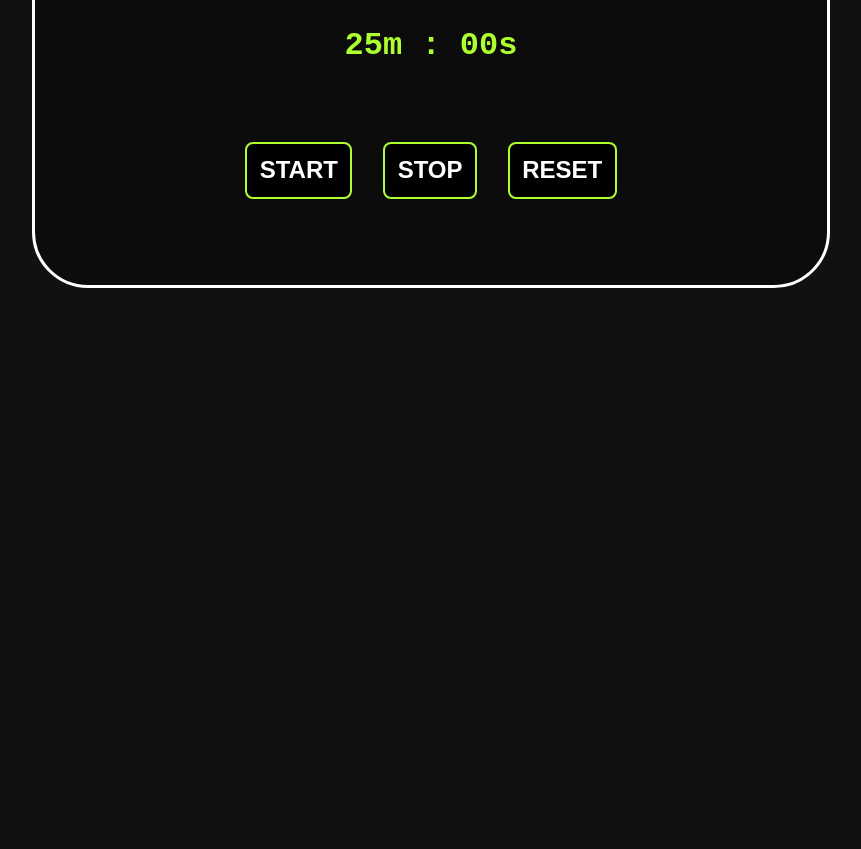
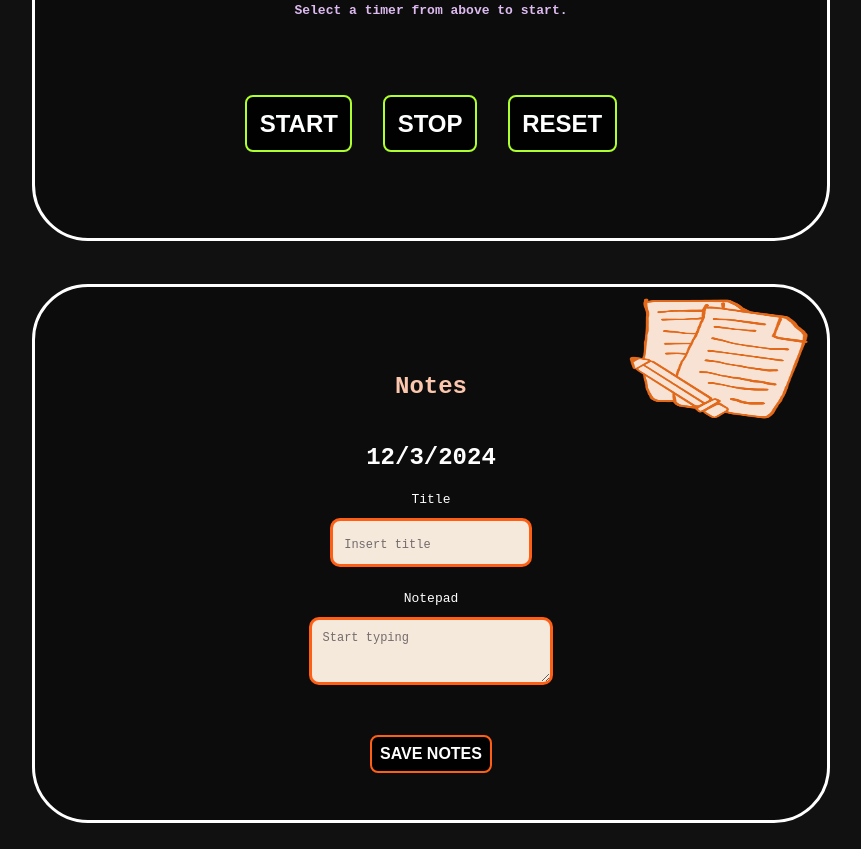
Before and after one commit to anita-campbell714/Sundial, a website: page index.html in a window 1280 px wide. Shown: the part 1003-1852 px from the top of the page, without its empty margins (209-1070 px from the left). Before the commit the page ends 1316 px from the top, so only its background shows below. Drawn offline with Linux system fonts and the light colour scheme.

Commit message:
reset button working now, added notepad functionality, need to create backend server to save notes. Updates to notepad css to be made

```diff
--- a/index.html
+++ b/index.html
@@ -23,12 +23,12 @@
 
         <div class="timer-container">
             <h1 id="pomodoro">Pomodoro</h1>
-            <div id="timer-message">Select a timer:</div>
             <div class="timer-type">
                 <button id="studyBtn">Study Timer</button>
                 <button id="shortBtn">Short Break</button>
                 <button id="longBtn">Long Break</button>
             </div>
+            <div id="timer-message">Select a timer from above to start.</div>
             <div id="study-timer" class="show-timer" data-duration="25.00">
                 25m : 00s
             </div>
@@ -44,6 +44,21 @@
                 <button id="reset-timer">RESET</button>
             </div>
         </div>
+        <div class="notes-container">
+            <h1 class="notesHeader">Notes</h1>
+            <form>
+                <div id="title-container">
+                    <p id="date"></p>
+                    <label for="title">Title</label>
+                    <input id="title-box" type="text" placeholder="Insert title">
+                </div>
+                <div id="notepad-container">
+                    <label for="notepad">Notepad</label>
+                    <textarea id="notepad-box" type="text" placeholder="Start typing"></textarea>
+                </div>
+            </form>
+            <button class="save-btn">SAVE NOTES</button>
+        </div>
     </div>
     <script src="index.js"></script>
 </body>
--- a/index.js
+++ b/index.js
@@ -52,15 +52,15 @@ let currentTimer = null;
 let pomodoro = document.getElementById("study-timer")
 let shortP = document.getElementById("short-timer")
 let longP = document.getElementById("long-timer")
+let timerMessage = document.getElementById("timer-message")
 
-let pomodoroStopStatus = 0
-
-function showDefaultTimer() {
-    pomodoro.style.display = "block";
+function showDefaultMessage() {
+    pomodoro.style.display = "none";
     shortP.style.display = "none";
     longP.style.display = "none";
+    timerMessage.style.display = "block"
 }
-showDefaultTimer();
+showDefaultMessage();
 
 
 function hideAllTimers() {
@@ -70,7 +70,8 @@ function hideAllTimers() {
     })
 }
 
-let selectedTimer = []
+let myInterval = null;
+let selectedTimer;
 
 document.getElementById("studyBtn").addEventListener("click", function() {
     console.log("Study Timer has been selected")
@@ -92,10 +93,6 @@ document.getElementById("longBtn").addEventListener("click", function() {
     longP.style.display = "block"
     currentTimer = longP
 })
-
-console.log(selectedTimer)
-
-let myInterval = null;
 
 function startTimer(timerDisplay) {
     if(myInterval) {
@@ -142,9 +139,26 @@ if (currentTimer) {
 }
 });
 
-// let allTimers = document.getElementById(".show-timer")
+document.getElementById("reset-timer").addEventListener("click", function () {
+    clearInterval(myInterval)
+    let originalTimer = currentTimer.getAttribute("data-duration")
 
-document.getElementById("reset-timer").addEventListener("click", function () {
-    clearInterval(stopStatus)
-    allTimers.innerHTML = currentTimer
+    if(originalTimer === "25.00") {
+        currentTimer.innerHTML = "25m : 00s"
+    }
+    else if(originalTimer === "5.00") {
+        currentTimer.innerHTML = "5m : 00s"
+    }
+    else if(originalTimer === "10.00") {
+        currentTimer.innerHTML = "10m : 00s"
+    }
 })
+
+
+//Notepad
+n =  new Date();
+y = n.getFullYear();
+m = n.getMonth() + 1;
+d = n.getDate();
+
+document.getElementById("date").innerHTML = m + "/" + d + "/" + y;
--- a/style.css
+++ b/style.css
@@ -4,7 +4,10 @@ body {
     align-items: center;
     margin: 2%;
     background-color: rgba(0, 0, 0, 0.932);
-    /* background-color: white; */
+    font-family: monospace;
+}
+
+.mainLoginInput::placeholder{
     font-family: monospace;
 }
 
@@ -22,6 +25,7 @@ body {
 #stopwatchTitle {
     color: rgb(233, 251, 207);
     padding: 2%;
+    margin-top: 10%;
 }
 
 #pomodoro {
@@ -32,9 +36,8 @@ body {
 
 #timer-message {
     color: rgb(221, 187, 240);
-    padding: 1%;
-    margin-bottom: 5%;
     font-weight:bold;
+    margin-top: 3%;
 }
 
 .container {
@@ -130,6 +133,7 @@ body {
     background-repeat: no-repeat;
     background-position: right top;
 }
+
 .timer-container:hover {
     background-color: rgba(177, 64, 243, 0.135);
 }
@@ -220,3 +224,126 @@ body {
     background-color: rgba(177, 64, 243, 0.753);
     cursor: pointer;
 }
+
+/* Notepad */
+
+.notes-container {
+    background-color: rgba(0, 0, 0, 0.279);
+    display:flex;
+    flex-direction: column;
+    justify-content: center;
+    align-items: center;
+    border: solid;
+    border-color: white;
+    border-radius: 7vh;
+    padding: 1%;
+    margin-top: 5%;
+    width: 90%;
+    height: 50;
+    background-image: url("mynotepad.png");
+    background-size: 17vw 18vh;
+    background-repeat: no-repeat;
+    background-position: right top;
+}
+
+.notes-container:hover {
+    background-color: rgba(161, 144, 144, 0.197);
+}
+
+.notesHeader {
+    /* max-width: 1200px; */
+    color: rgb(251, 199, 174);
+    font-size:3vh;
+    font-weight: 700;
+    margin-top: 10%;
+    margin-bottom: 1%;
+}
+
+
+#title-container {
+    padding: 5%;
+    display:flex;
+    flex-direction: column;
+    justify-content: center;
+    align-items: center;
+}
+
+#title-container > label {
+    color: white;
+    margin-bottom: 5%;
+}
+
+#date {
+    color: white;
+    margin-bottom: 10%;
+    font-size:3vh;
+    font-weight: 700;
+}
+
+#title-box {
+    width: 80%;
+    padding: 5%;
+    font-size: 18px;
+    border: solid;
+    border-color: rgb(255, 95, 21);
+    border-radius: 15px;
+    background-color: rgb(245, 233, 220);
+    border-radius: 10px 10px 10px 10px;
+}
+
+#notepad-container {
+    padding: 5%;
+    display:flex;
+    flex-direction: column;
+    justify-content: center;
+    align-items: center;
+}
+
+#notepad-container > label {
+    color: white;
+    margin-bottom: 5%;
+}
+
+#notepad-box {
+    width: 100%;
+    height: 100%;
+    padding: 5%;
+    font-size: 18px;
+    border: solid;
+    border-color: rgb(255, 95, 21);
+    border-radius: 15px;
+    background-color: rgb(245, 233, 220);
+    border-radius: 10px 10px 10px 10px;
+}
+
+.save-btn{
+    color: white;
+    background-color: rgba(0, 0, 0, 0.932);
+    font-size: 2vh;
+    font-weight: 700;
+    border: solid;
+    border-width: 0.3vh;
+    border-color: rgb(255, 95, 21);
+    border-radius: 1vh;
+    padding: 1%;
+    transition: all 0.3s ease-in-out;
+    margin-top: 5%;
+    margin-bottom: 5%;
+}
+.save-btn:hover {
+    color: white;
+    background-color: rgba(255, 95, 21, 0.665);
+    cursor: pointer;
+}
+
+textarea::placeholder {
+    color:rgb(116, 107, 107);
+    font-family: monospace;
+    font-size: 12px;
+}
+
+input::placeholder {
+    color:rgb(116, 107, 107);
+    font-family: monospace;
+    font-size: 12px;
+}
```
Also changed, not shown: mynotepad.png (added), 1 other file.
